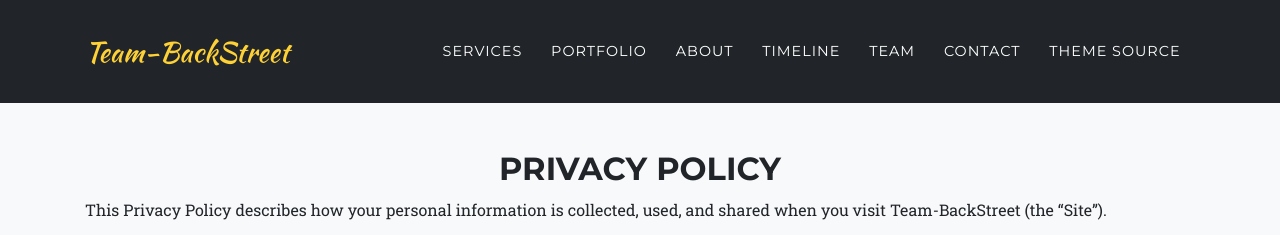
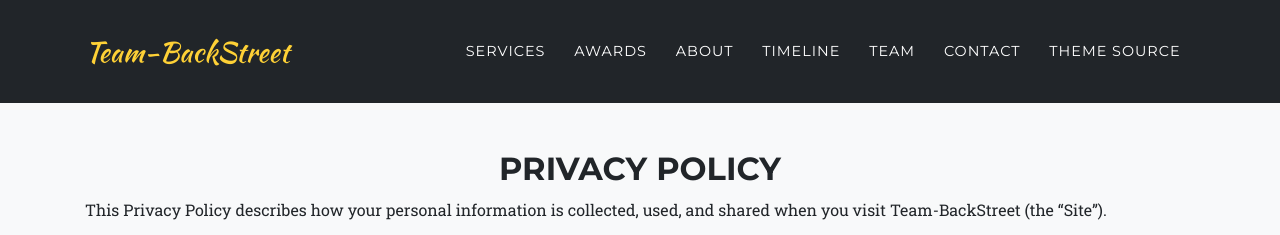
Before and after one commit to Team-BackStreet-2nd/backstreet.github.io, a Jekyll site: the page built from legal.md, in a window 1280 px wide. Shown: the top 235 px of the page. Built offline with Jekyll 4.4.1, drawn with Linux system fonts in a browser that asks for light colours; some web fonts are replaced.

Commit message:
251026 edit header nav

```diff
--- a/_data/navigation.yml
+++ b/_data/navigation.yml
@@ -13,7 +13,7 @@ en: &DEFAULT_EN
   nav:
     - title: "Services"
       section: services
-    - title: "Portfolio"
+    - title: "Awards"
       section: portfolio
     - title: "About"
       section: about
```
